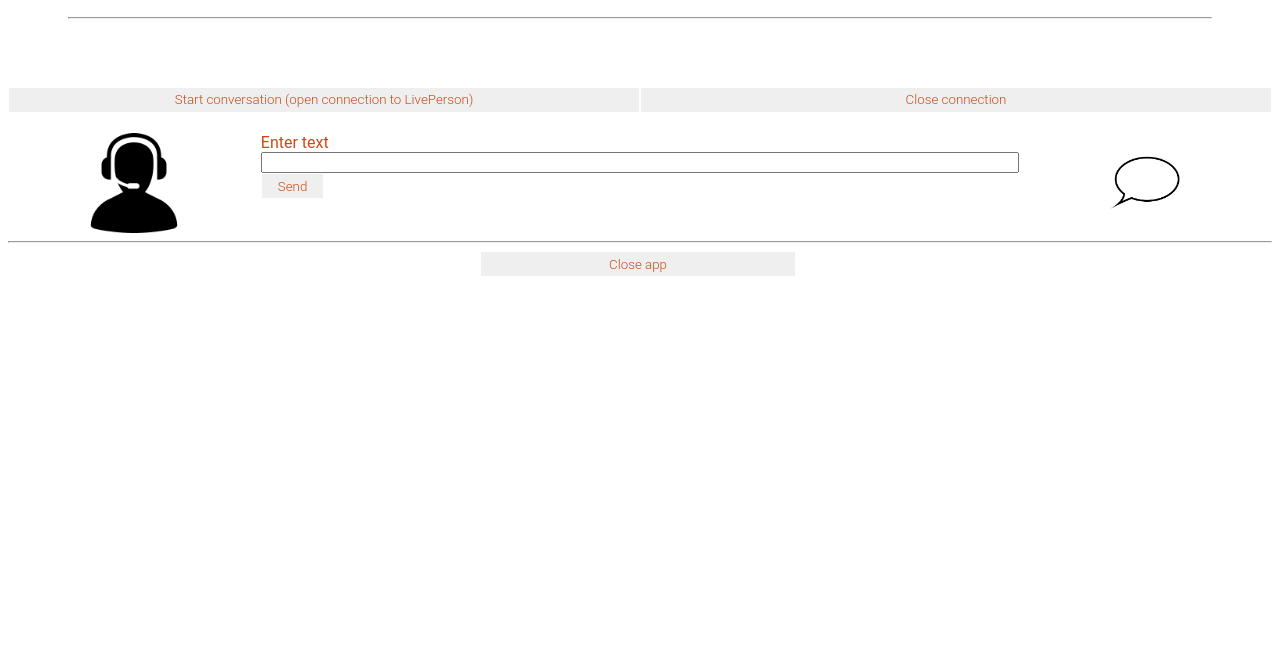
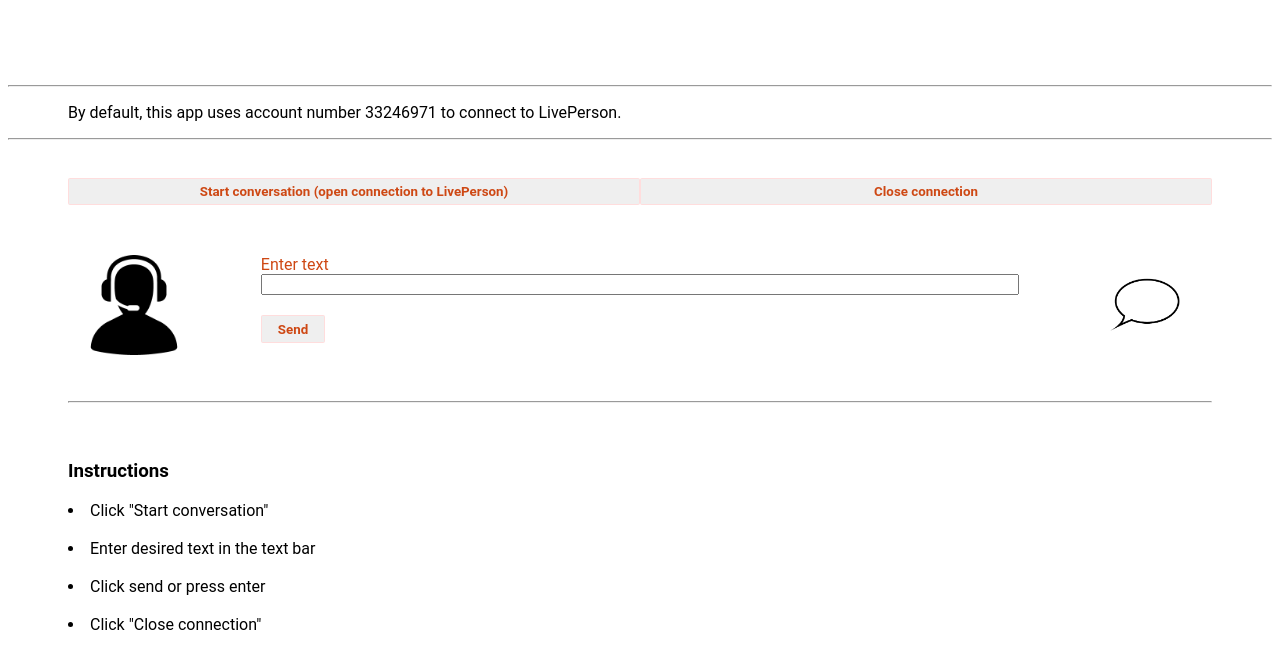
Before and after one commit to ansonmintos/amLpCodingChallenge, a website: page public/index.html in a window 1280 px wide. Shown: the part 279-948 px from the top of the page. Before the commit the page ends 800 px from the top, so only its background shows below. Drawn offline with Linux system fonts and the light colour scheme.

Commit message:
frontend changes

```diff
--- a/public/index.html
+++ b/public/index.html
@@ -5,14 +5,24 @@
             <img src="./icons/liveperson.png">
             <h1>Coding Challenge</h1>
             <h2>Andreas Maude</h2>
-            <hr>
         </div>
+        <hr>
 
         <link rel="stylesheet" type="text/css" href="stylesheet.css">
     </head>
 
     <body>
-        <div class="row">
+        <div>
+            <!-- <form action='/api/change_account_number' method='POST'>
+                <div class="basic_text main_body">
+                    <label id="acc_num" for='account_number'>Account number</label>
+                    <input name='account_number' type='text' placeholder="33246971">
+                </div>
+            </form> -->
+            <p class="basic_text main_body">By default, this app uses account number 33246971 to connect to LivePerson.</p>
+        </div>
+        <hr>
+        <div class="row" style="padding-top:30px;padding-bottom:30px;padding-left: 60px;padding-right: 60px;">
             <div class="column50">
                 <form action='/api/open_connection' method='GET'>
                     <input type='submit' value='Start conversation (open connection to LivePerson)' class="centre button1">
@@ -30,9 +40,9 @@
             </div>
             <div class="column60">
                 <form action='/api/send_text_to_liveperson' method='POST'>
-                    <div>
-                        <label for='lp-input-text' class="basic_text">Enter text</label><br/>
-                        <input class="centre" name='lp-input-text' type='text'>
+                    <div style="padding-bottom:20px">
+                        <label for='lp-input-text' class="orange_text">Enter text</label><br/>
+                        <input name='lp-input-text' class="centre" style="text-align: left;" type='text'>
                     </div>
                     <input type='submit' value='Send' class="button1">
                 </form>
@@ -41,11 +51,23 @@
                 <img src="./icons/speech_bubble.png" style='width:100px;height:100px;' class='centre'>
             </div>
         </div>
-        <hr>
-        <div class='centre'>
+        <div class="centre_mid" style="padding-bottom:0px">
+            <hr>
+        </div>
+
+        <div class="row centre_mid basic_text">
+            <div>
+                <h3>Instructions</h3>
+                <li>Click "Start conversation"</li><br>
+                <li>Enter desired text in the text bar</li><br>
+                <li>Click send or press enter</li><br>
+                <li>Click "Close connection"</li><br>
+            </div>
+        </div>
+        <!-- <div class='centre'>
             <form action='/api/close_app' method='GET'>
                 <input type='submit' value='Close app' style='width:25%;' class="button1">
             </form>
-        </div>
+        </div> -->
     </body>
 </html>
--- a/public/stylesheet.css
+++ b/public/stylesheet.css
@@ -6,6 +6,9 @@
     text-indent: 60px;
 }
 .basic_text {
+    font-family:'Roboto',sans-serif;
+}
+.orange_text {
     background-color:#FFFFFF;
     color:#ce4814;
     font-family:'Roboto',sans-serif;
@@ -29,6 +32,16 @@
     margin-right: auto;
     width: 100%;
 }
+.pad-up-down {
+    padding-top:30px;
+    padding-bottom:30px;
+}
+.centre_mid {
+    padding-left:60px;
+    padding-right:60px;
+    padding-top:30px;
+    padding-bottom:30px;
+}
     /* Clear floats after the columns */
 .row:after {
     content: "";
@@ -37,14 +50,14 @@
 }
 .button1{
     display:inline-block;
-    padding:0.35em 1.2em;
-    border:0.1em solid #FFFFFF;
+    padding:0.4em 1.2em;
+    border:0.05em solid #ffdddd;
     margin:0 0.3em 0.3em 0;
     border-radius:0.12em;
     box-sizing: border-box;
     text-decoration:none;
     font-family:'Roboto',sans-serif;
-    font-weight:300;
+    font-weight:600;
     color:#ce4814;
     text-align:center;
     transition: all 0.2s;
--- a/services/websocket_handler.js
+++ b/services/websocket_handler.js
@@ -1,6 +1,6 @@
 import EventEmitter from 'events';
 import WebSocket from 'ws';
-import Liveperson from './liveperson.js';
+import Liveperson from './liveperson_connector.js';
 
 // to open the connection to liveperson follow steps
 // step 1 - get the required domains and construct required urls
```
Also changed, not shown: services/liveperson_connector.js (renamed from services/liveperson.js).
